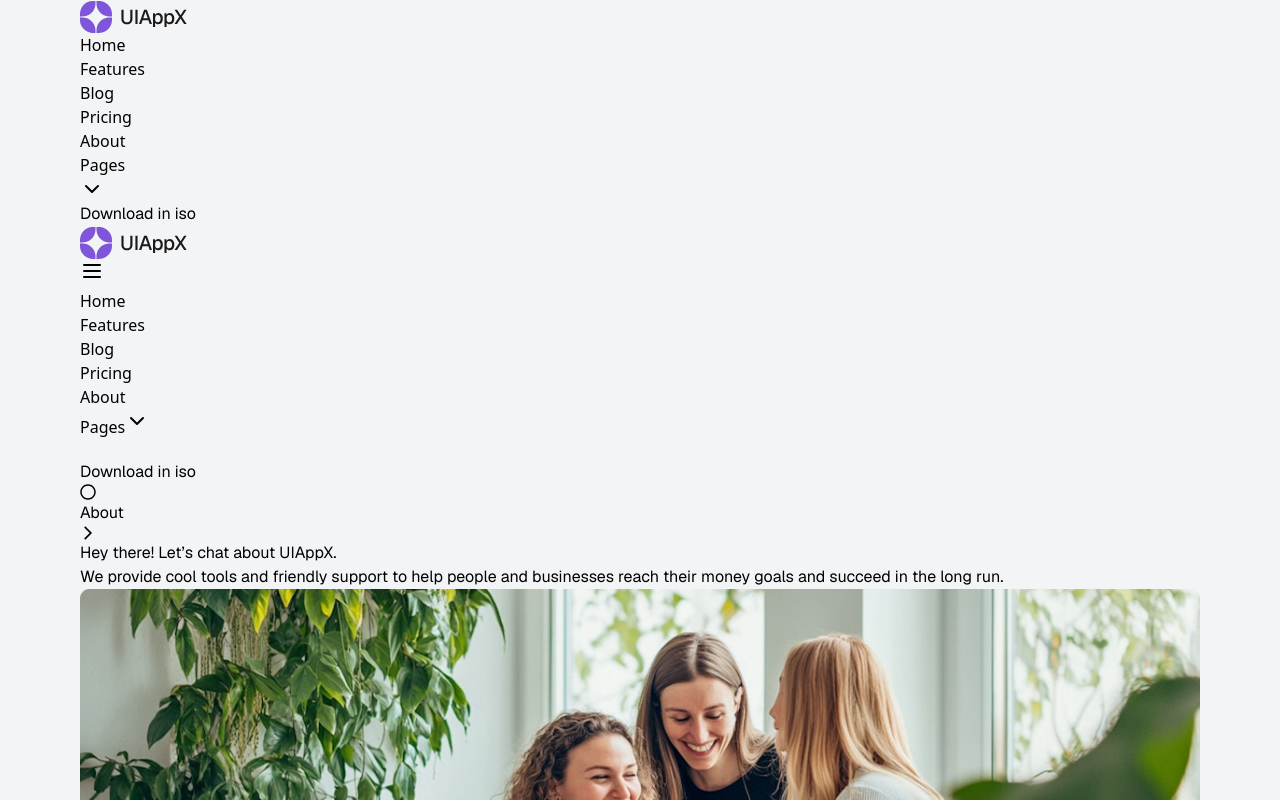
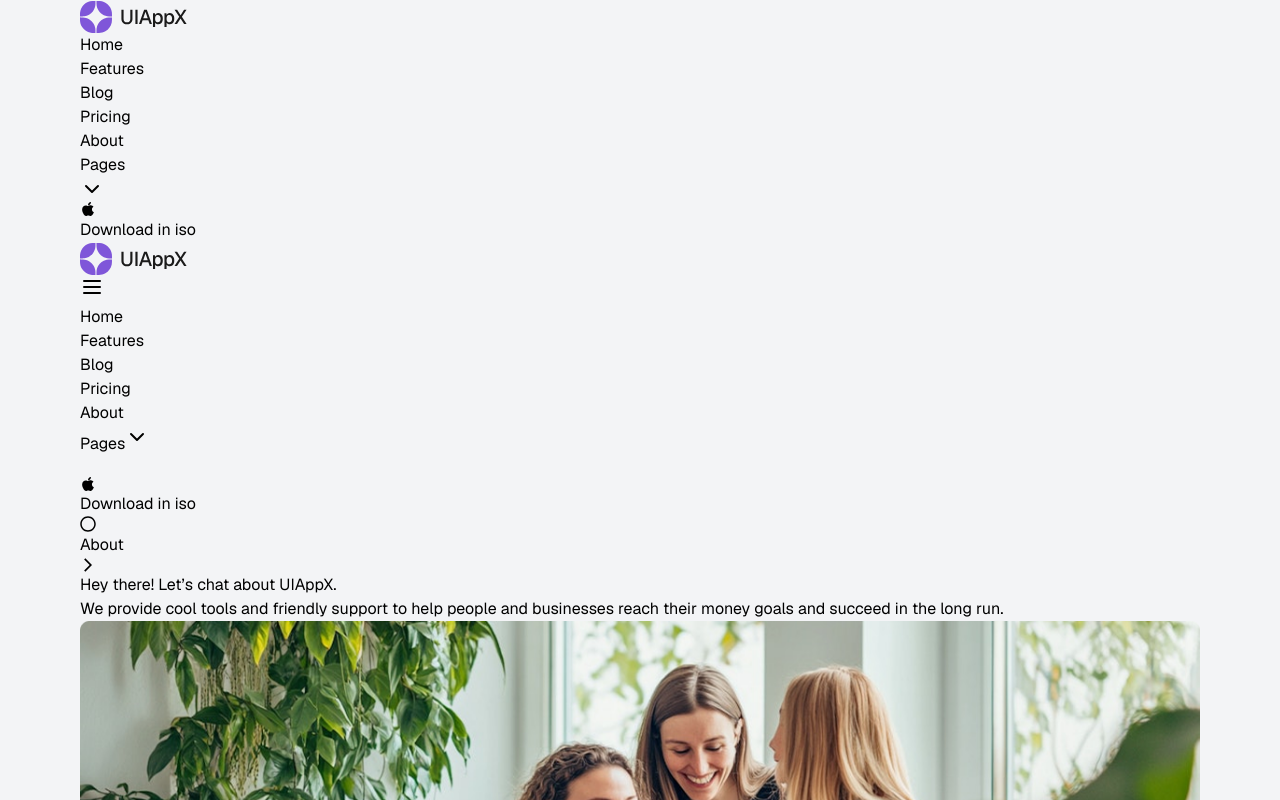
Before and after one commit to MdSaayed/FinTech, a React (Vite) app: page /about in a window 1280 px wide. Shown: the top 800 px of the page. Built offline with nearby package versions, Linux system fonts and the light colour scheme.

Commit message:
Completed nav Menu

```diff
--- a/src/components/button/Button.jsx
+++ b/src/components/button/Button.jsx
@@ -1,28 +1,62 @@
 import React from 'react';
-import { FaHome } from 'react-icons/fa'; // Example icon (you can use any icon)
+import PropTypes from 'prop-types'; // Import PropTypes for prop validation
 import { Link } from 'react-router-dom';
 
-const Button = ({ text, to='#', icon = false, iconComponent = null, variant = 'primary', className = '', ...props }) => {
+/**
+ * Button Component
+ * A flexible button component that can display an optional icon and text.
+ * It supports different styles based on the 'variant' prop (primary or secondary).
+ * Can be linked to a route or external URL via the 'to' prop.
+ *
+ * @param {string} text - The text to display inside the button.
+ * @param {string} to - The URL or route to navigate to when the button is clicked.
+ * @param {boolean} icon - A flag to display an icon within the button.
+ * @param {ReactNode} iconComponent - The icon component to display within the button (optional).
+ * @param {string} variant - The button style ('primary' or 'secondary').
+ * @param {string} className - Custom classes to add to the button for styling.
+ * @param {Object} props - Any additional props (e.g., event handlers).
+ * @returns {JSX.Element} The Button component.
+ */
+const Button = ({ text, to= '#', icon = false, iconComponent = null, variant = 'primary', className = '', ...props }) => {
   const isPrimary = variant === 'primary'; // Check if it's a primary button
 
   return (
     <Link
-      to={to}
+      to={to} // Use 'to' prop for routing in React Router
       className={`
         group flex items-center justify-center space-x-3 px-4 py-2 font-normal font-geist text-base transition-colors duration-300 rounded-3xl
         ${isPrimary ? 'bg-neutral-900 text-white hover:bg-gray-100 hover:text-gray-700'
         :'bg-gray-100 hover:bg-neutral-900 hover:text-white text-gray-700'}
-        ${className}
+        ${className} // Apply custom classes passed via props
         `}
-      {...props}>
-      {/* Conditionally render icon */}
+      {...props}
+    >
+      {/* Conditionally render the icon if the 'icon' prop is true and 'iconComponent' is provided */}
       {icon && iconComponent && (
         <span className='text-center'>{iconComponent}</span>
       )}
-      {/* Render button text */}
+      {/* Render the button text */}
       <span className='text-center'>{text}</span>
     </Link>
   );
 };
 
+// Prop validation to ensure correct data types are passed to the component
+Button.propTypes = {
+  text: PropTypes.string.isRequired, // 'text' should always be a string and is required
+  to: PropTypes.string, // 'to' is a string representing the URL or route (replaces 'link' prop)
+  icon: PropTypes.bool, // 'icon' is a boolean to toggle icon display
+  iconComponent: PropTypes.node, // 'iconComponent' should be a React node (icon component)
+  variant: PropTypes.oneOf(['primary', 'secondary']), // 'variant' can either be 'primary' or 'secondary'
+  className: PropTypes.string, // 'className' is an optional string to add custom CSS classes
+};
+
+Button.defaultProps = {
+  to: '#', // Default 'to' is '#', which doesn't lead anywhere
+  icon: false, // Default to not displaying an icon
+  iconComponent: null, // Default to no icon component
+  variant: 'primary', // Default to primary button style
+  className: '', // Default to no additional className
+};
+
 export default Button;
--- a/src/components/hero/HomeHero.jsx
+++ b/src/components/hero/HomeHero.jsx
@@ -22,7 +22,7 @@ const HomeHero = () => {
 
                         {/* Buttons */}
                         <div className="flex gap-6 justify-center md:justify-start flex-col md:flex-row flex-wrap mt-12">
-                            <Button text="Get Started for Free" to='' icon={false} iconComponent={<FaApple />} />
+                            <Button text="Get Started for Free" to='' icon={false} />
                             <Button text="Get Started for Free" to='' icon={true} iconComponent={<FaApple />} variant="secondary" />
                         </div>
                     </div>
--- a/src/components/navbar/DesktopMenu.jsx
+++ b/src/components/navbar/DesktopMenu.jsx
@@ -1,25 +1,41 @@
 import { ChevronDown } from 'lucide-react';
 import React from 'react';
+import PropTypes from 'prop-types';
 import Button from '../button/Button';
 import Logo from './Logo';
-import { Link } from 'react-router-dom';
+import { FaApple } from "react-icons/fa";
+import { Link, useLocation } from 'react-router-dom';
 
-const DesktopMenu = ({navItems,isPagesDropdownOpen,setIsPagesDropdownOpen}) => {
+/**
+ * DesktopMenu Component
+ * This component renders the desktop navigation menu with logo, navigation items, dropdowns, and a button.
+ * It supports hover effects for dropdown menus and allows marking the active menu with a different color.
+ *
+ * @param {Object[]} navItems - Array of navigation items to be displayed.
+ * @param {boolean} isPagesDropdownOpen - State to track whether dropdown menu is open.
+ * @param {Function} setIsPagesDropdownOpen - Function to set the dropdown open state.
+ * @returns {JSX.Element}
+ */
+const DesktopMenu = ({ navItems, isPagesDropdownOpen, setIsPagesDropdownOpen }) => {
+    const location = useLocation(); // Get the current location
+
     return (
         <div className="hidden lg:flex items-center justify-between w-full py-8">
             <div className='flex items-center lg:gap-16 w-full'>
                 <Logo />
                 <div className="hidden md:flex items-center space-x-8">
-                    {navItems.map((item) => (
+                    {navItems.map((item) => {
+                        const isActive = location.pathname === item.link; // Check if the current page matches the link
+                        return (
                             <div
                                 key={item.id}
-                            className="relative"
+                                className="relative font-geist z-40"
                                 onMouseEnter={() => item.dropdown && setIsPagesDropdownOpen(true)}
                                 onMouseLeave={() => item.dropdown && setIsPagesDropdownOpen(false)}
                             >
                                 <Link
                                     to={item.link}
-                            className="text-gray-700 hover:text-blue-600 px-3 py-2 leading-loose rounded-md text-sm font-medium flex items-center gap-1"
+                                    className={`text-gray-700 hover:text-purple-600 px-3 py-2 leading-loose rounded-md text-sm font-medium flex items-center gap-1 ${isActive ? 'text-purple-600' : ''}`}
                                 >
                                     {item.text}
                                     {item.dropdown && (
@@ -29,28 +45,52 @@ const DesktopMenu = ({navItems,isPagesDropdownOpen,setIsPagesDropdownOpen}) => {
 
                                 {item.dropdown && isPagesDropdownOpen && (
                                     <div className="absolute top-10 left-0 w-48 bg-white shadow-lg rounded-lg py-2">
-                                {item.dropdown.map((subItem) => (
+                                        {item.dropdown.map((subItem) => {
+                                            const isSubItemActive = location.pathname === subItem.link; // Check if the subItem's link matches the current path
+                                            return (
                                                 <Link
                                                     key={subItem.id}
                                                     to={subItem.link}
-                                    className="block px-4 py-2 text-sm text-gray-700 hover:bg-gray-100"
+                                                    className={`block px-4 py-2 text-sm text-gray-700 hover:bg-gray-100 ${isSubItemActive ? 'text-purple-600' : ''}`}
                                                 >
                                                     {subItem.text}
                                                 </Link>
-                                ))}
+                                            );
+                                        })}
                                     </div>
                                 )}
                             </div>
-                    ))}
+                        );
+                    })}
                 </div>
             </div>
 
             {/* Button */}
             <div className='w-60 flex justify-end'>
-              <Button icon={true} className='w-fit' text="Download in iso" />
+                <Button to="https://apps.apple.com" icon={true} iconComponent={<FaApple />} className='w-fit' text="Download in iso" />
             </div>
         </div>
     );
 };
 
+// Prop validation
+DesktopMenu.propTypes = {
+    navItems: PropTypes.arrayOf(
+        PropTypes.shape({
+            id: PropTypes.string.isRequired,
+            text: PropTypes.string.isRequired,
+            link: PropTypes.string.isRequired,
+            dropdown: PropTypes.arrayOf(
+                PropTypes.shape({
+                    id: PropTypes.string.isRequired,
+                    text: PropTypes.string.isRequired,
+                    link: PropTypes.string.isRequired
+                })
+            )
+        })
+    ).isRequired,
+    isPagesDropdownOpen: PropTypes.bool.isRequired,
+    setIsPagesDropdownOpen: PropTypes.func.isRequired,
+};
+
 export default DesktopMenu;
--- a/src/components/navbar/MobileMenu.jsx
+++ b/src/components/navbar/MobileMenu.jsx
@@ -1,26 +1,59 @@
-import { div } from 'framer-motion/client';
 import { ChevronDown } from 'lucide-react';
-import React from 'react';
+import React, { useEffect } from 'react';
+import PropTypes from 'prop-types';
 import Logo from './Logo';
 import Humbarger from './Humbarger';
+import { FaApple } from "react-icons/fa";
 import Button from '../button/Button';
-import { Link } from 'react-router-dom';
+import { Link, useLocation } from 'react-router-dom';
 
-const MobileMenu = ({navItems, isMobileMenuOpen, setIsMobileMenuOpen , setIsPagesDropdownOpen, isPagesDropdownOpen}) => {
+/**
+ * MobileMenu Component
+ * This component renders the mobile navigation menu with logo, hamburger button, navigation items, dropdowns, and a button.
+ * The menu is displayed when the mobile menu is toggled, and it supports hover effects for dropdown menus.
+ *
+ * @param {Object[]} navItems - Array of navigation items to be displayed.
+ * @param {boolean} isMobileMenuOpen - State to track whether the mobile menu is open.
+ * @param {Function} setIsMobileMenuOpen - Function to toggle the mobile menu open state.
+ * @param {boolean} isPagesDropdownOpen - State to track whether the pages dropdown is open.
+ * @param {Function} setIsPagesDropdownOpen - Function to set the pages dropdown open state.
+ * @returns {JSX.Element}
+ */
+const MobileMenu = ({ navItems, isMobileMenuOpen, setIsMobileMenuOpen, setIsPagesDropdownOpen, isPagesDropdownOpen }) => {
+    const location = useLocation(); // Get the current location
+
+    // Effect to prevent body scrolling when mobile menu is open
+    useEffect(() => {
+        if (isMobileMenuOpen) {
+            document.body.style.overflow = 'hidden'; // Disable scrolling
+        } else {
+            document.body.style.overflow = 'auto'; // Enable scrolling when menu is closed
+        }
+
+        // Cleanup on unmount or when the state changes
+        return () => {
+            document.body.style.overflow = 'auto'; // Ensure scrolling is enabled on cleanup
+        };
+    }, [isMobileMenuOpen]);
+
     return (
         <div className='block lg:hidden w-full py-6 relative'>
             <div className='flex justify-between items-center'>
                 <Logo />
                 <Humbarger setIsMobileMenuOpen={setIsMobileMenuOpen} isMobileMenuOpen={isMobileMenuOpen} />
             </div>
+
+            {/* Mobile Menu */}
             <div className={`${isMobileMenuOpen ? 'block' : 'hidden'} absolute top-20 bg-white w-full h-screen z-50`}>
-                <div className="px-2 pt-2 pb-3 space-y-1 sm:px-3">
-                    {navItems.map((item) => (
+                <div className="px-2 pt-2 pb-3 space-y-1 sm:px-3 font-geist">
+                    {navItems.map((item) => {
+                        const isActive = location.pathname === item.link; // Check if the current path matches the item link
+                        return (
                             <div key={item.id}>
                                 <Link
                                     to={item.link}
                                     onClick={() => !item.dropdown && setIsMobileMenuOpen(false)}
-                            className="text-gray-700 hover:bg-gray-100 block px-3 py-2 rounded-md text-base font-medium"
+                                    className={`text-gray-700 hover:bg-gray-100 block px-3 py-2 rounded-md text-base font-medium ${isActive ? 'text-purple-600' : ''}`}
                                 >
                                     <div className="flex justify-between items-center">
                                         {item.text}
@@ -35,26 +68,31 @@ const MobileMenu = ({navItems, isMobileMenuOpen, setIsMobileMenuOpen , setIsPage
                                     </div>
                                 </Link>
 
+                                {/* Dropdown Menu */}
                                 {item.dropdown && isPagesDropdownOpen && (
                                     <div className="ml-4 space-y-2">
-                                {item.dropdown.map((subItem) => (
+                                        {item.dropdown.map((subItem) => {
+                                            const isSubItemActive = location.pathname === subItem.link; // Check if the sub-item is active
+                                            return (
                                                 <Link
                                                     key={subItem.id}
                                                     to={subItem.link}
                                                     onClick={() => setIsMobileMenuOpen(false)}
-                                        className="block px-3 py-2 text-gray-600 hover:bg-gray-100 rounded-md text-sm"
+                                                    className={`block px-3 py-2 text-gray-600 hover:bg-gray-100 rounded-md text-sm ${isSubItemActive ? 'text-purple-600' : ''}`}
                                                 >
                                                     {subItem.text}
                                                 </Link>
-                                ))}
+                                            );
+                                        })}
                                     </div>
                                 )}
                             </div>
-                    ))}
+                        );
+                    })}
 
                     {/* Button */}
-                    <div  style={{marginTop:'20px'}}>
-                        <Button text='Download in iso'/>
+                    <div style={{ marginTop: '20px' }}>
+                        <Button  to="https://apps.apple.com" icon={true} iconComponent={<FaApple />} text='Download in iso' />
                     </div>
                 </div>
             </div>
@@ -62,4 +100,26 @@ const MobileMenu = ({navItems, isMobileMenuOpen, setIsMobileMenuOpen , setIsPage
     );
 };
 
+// Prop validation
+MobileMenu.propTypes = {
+    navItems: PropTypes.arrayOf(
+        PropTypes.shape({
+            id: PropTypes.string.isRequired,
+            text: PropTypes.string.isRequired,
+            link: PropTypes.string.isRequired,
+            dropdown: PropTypes.arrayOf(
+                PropTypes.shape({
+                    id: PropTypes.string.isRequired,
+                    text: PropTypes.string.isRequired,
+                    link: PropTypes.string.isRequired
+                })
+            )
+        })
+    ).isRequired,
+    isMobileMenuOpen: PropTypes.bool.isRequired,
+    setIsMobileMenuOpen: PropTypes.func.isRequired,
+    isPagesDropdownOpen: PropTypes.bool.isRequired,
+    setIsPagesDropdownOpen: PropTypes.func.isRequired,
+};
+
 export default MobileMenu;
--- a/src/components/navbar/Navbar.jsx
+++ b/src/components/navbar/Navbar.jsx
@@ -28,10 +28,10 @@ const Navbar = () => {
   return (
     <nav className="  w-full z-50">
       <div className="container section-padding-0">
-          {/* Desktop Navigation */}
+          {/* Desktop Menu */}
           <DesktopMenu navItems={navItems} setIsPagesDropdownOpen={setIsPagesDropdownOpen} isPagesDropdownOpen={isPagesDropdownOpen} />
 
-          {/* Mobile Navigation */}
+          {/* Mobile Menu */}
           <MobileMenu navItems={navItems} isMobileMenuOpen={isMobileMenuOpen} setIsMobileMenuOpen={setIsMobileMenuOpen}   setIsPagesDropdownOpen={setIsPagesDropdownOpen} isPagesDropdownOpen={isPagesDropdownOpen} />
       </div>
     </nav>
```
Lines whose indentation alone changed are shown as unchanged.
